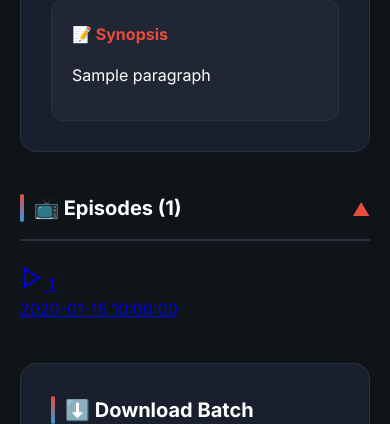
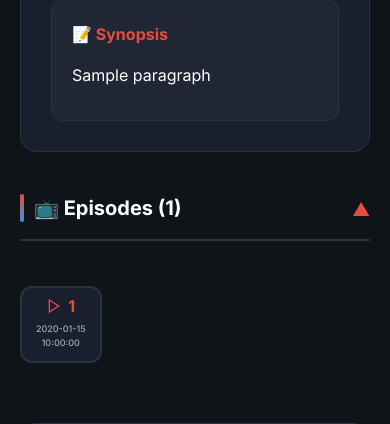
Before and after one commit to RMBLOGG/DAYYSTREAM, a Flask app: page /batch/1 in a window 390 px wide. Shown: the part 1372-1796 px from the top of the page. Run offline with Flask 3, Linux system fonts and the light colour scheme; a database or web service that is not in the repository returns one stand-in record (values such as "Sample title").

Commit message:
Add files via upload

```diff
--- a/static/css/style.css
+++ b/static/css/style.css
@@ -1230,6 +1230,139 @@ header {
     background: var(--accent-color);
 }
 
+/* ==========================================
+   EPISODE GRID - Matching style.css theme
+   ========================================== */
+
+.episode-grid {
+    display: grid;
+    grid-template-columns: repeat(auto-fill, minmax(110px, 1fr));
+    gap: 12px;
+    padding: 20px 0;
+}
+
+.episode-card {
+    background: var(--bg-card);
+    border: 2px solid var(--border-color);
+    border-radius: 12px;
+    padding: 16px 12px;
+    text-decoration: none;
+    color: var(--text-primary);
+    display: flex;
+    flex-direction: column;
+    align-items: center;
+    justify-content: center;
+    gap: 8px;
+    transition: all 0.3s ease;
+    min-height: 85px;
+}
+
+.episode-card:hover {
+    background: rgba(231, 76, 60, 0.1);
+    border-color: var(--primary-color);
+    transform: translateY(-3px);
+    box-shadow: 0 4px 12px rgba(231, 76, 60, 0.3);
+}
+
+.episode-number {
+    display: flex;
+    align-items: center;
+    justify-content: center;
+    gap: 6px;
+}
+
+.episode-number svg {
+    color: var(--primary-color);
+    width: 20px;
+    height: 20px;
+}
+
+.episode-number span {
+    font-size: 22px;
+    font-weight: 700;
+    color: var(--primary-color);
+    line-height: 1;
+}
+
+.episode-info {
+    text-align: center;
+}
+
+.episode-date-small {
+    font-size: 10px;
+    color: var(--text-secondary);
+    font-weight: 500;
+}
+
+/* Responsive */
+@media (max-width: 1024px) {
+    .episode-grid {
+        grid-template-columns: repeat(auto-fill, minmax(100px, 1fr));
+        gap: 10px;
+    }
+
+    .episode-card {
+        padding: 14px 10px;
+        min-height: 80px;
+    }
+
+    .episode-number span {
+        font-size: 20px;
+    }
+}
+
+@media (max-width: 768px) {
+    .episode-grid {
+        grid-template-columns: repeat(auto-fill, minmax(90px, 1fr));
+        gap: 10px;
+    }
+
+    .episode-card {
+        padding: 12px 8px;
+        min-height: 75px;
+    }
+
+    .episode-number svg {
+        width: 18px;
+        height: 18px;
+    }
+
+    .episode-number span {
+        font-size: 18px;
+    }
+
+    .episode-date-small {
+        font-size: 9px;
+    }
+}
+
+@media (max-width: 480px) {
+    .episode-grid {
+        grid-template-columns: repeat(4, 1fr);
+        gap: 8px;
+    }
+
+    .episode-card {
+        padding: 10px 6px;
+        min-height: 70px;
+    }
+
+    .episode-number svg {
+        width: 16px;
+        height: 16px;
+    }
+
+    .episode-number span {
+        font-size: 16px;
+    }
+}
+
+@media (max-width: 360px) {
+    .episode-grid {
+        grid-template-columns: repeat(3, 1fr);
+    }
+}
+
 /* Episode Dropdown Styles */
 .episode-header {
     cursor: pointer;
```
